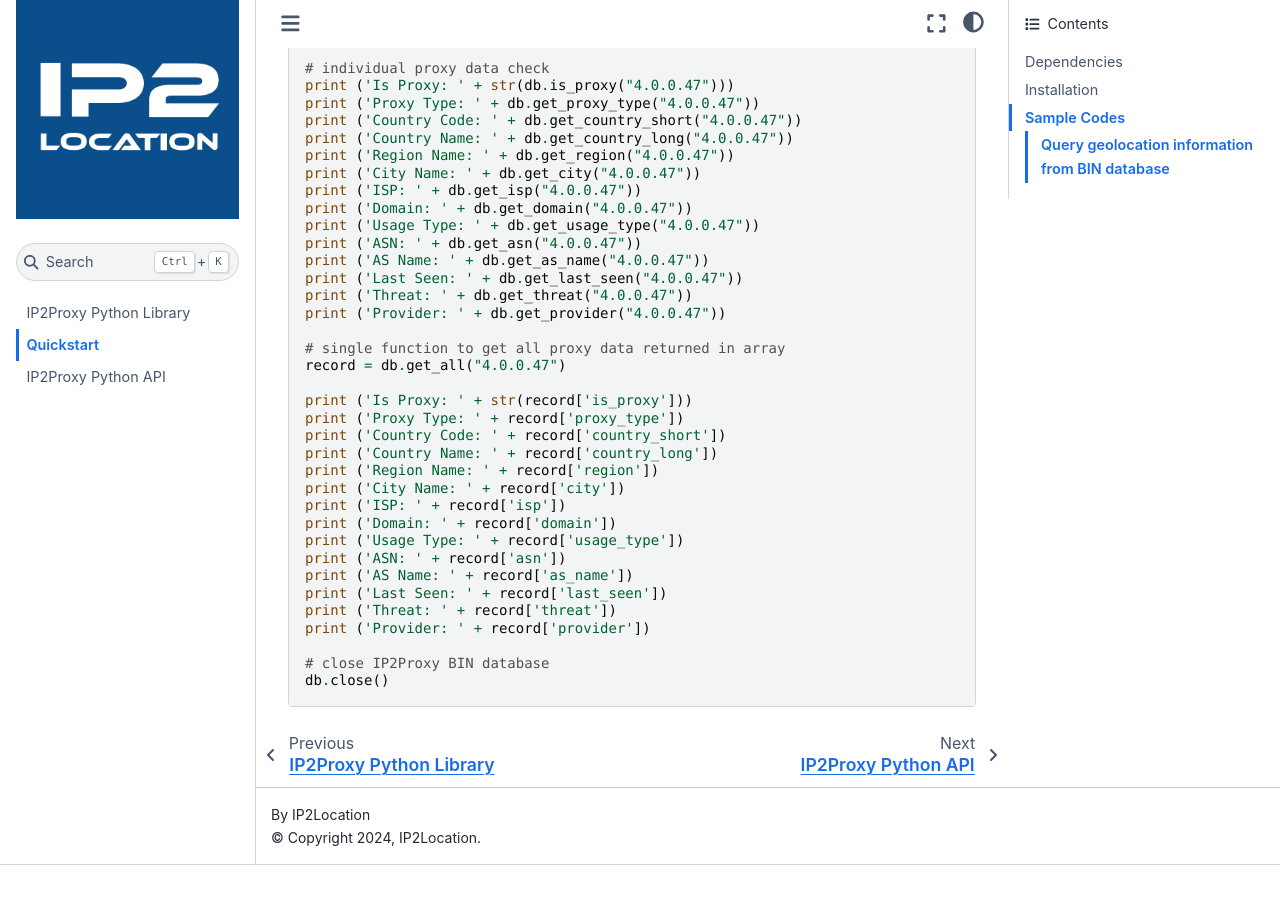
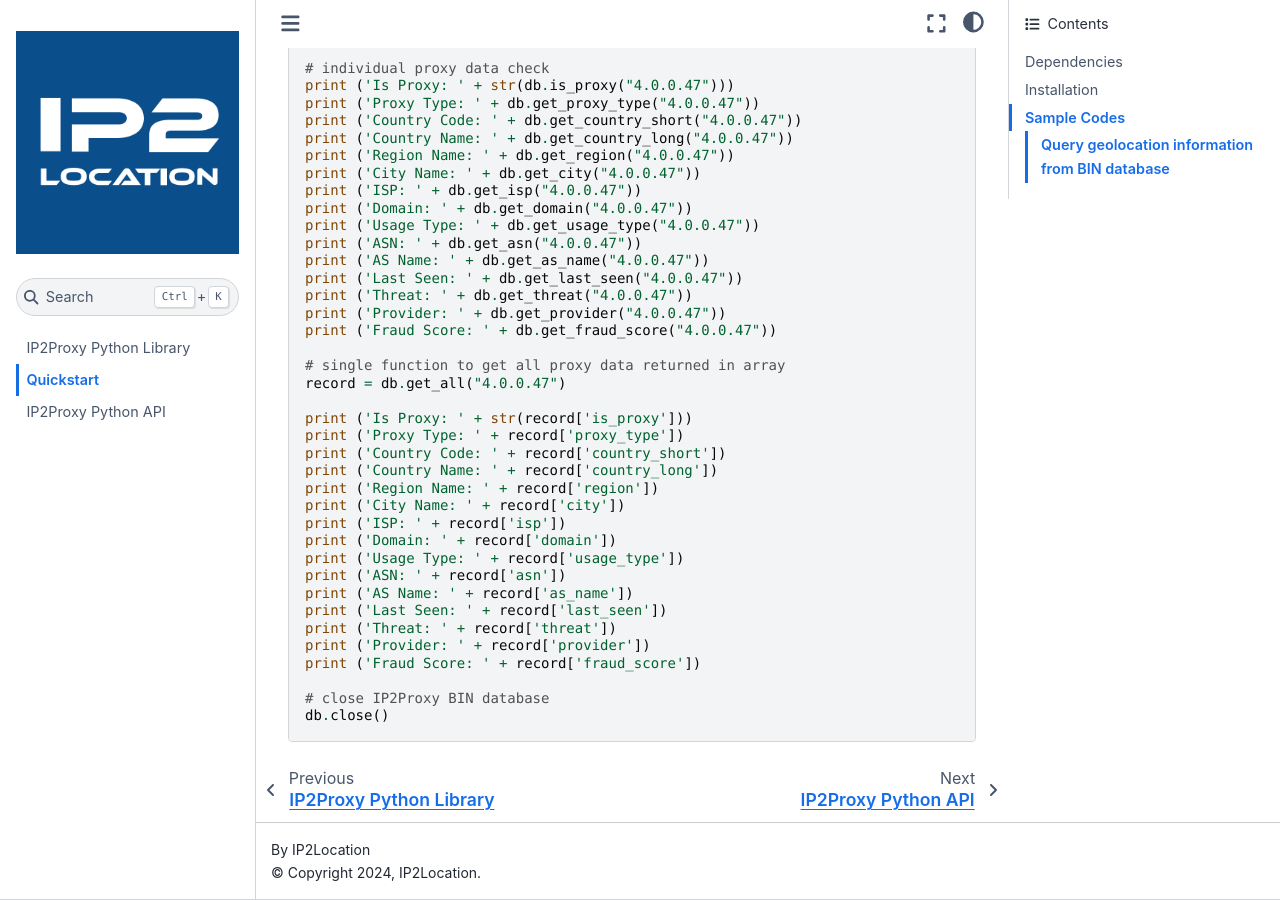
Before and after one commit to ip2location/ip2proxy-python, a Sphinx documentation site: the page built from docs/source/quickstart.md, in a window 1280 px wide and 900 px high, scrolled down 1206 px. Built offline with Sphinx 7.4.7 and the Sphinx Book theme 1.1.4, drawn with Linux system fonts in a browser that asks for light colours; before the commit the page ends 2071 px from its top, so only the background shows below that.

Commit message:
Update the documentation

```diff
--- a/docs/source/quickstart.md
+++ b/docs/source/quickstart.md
@@ -60,6 +60,7 @@
 print ('Last Seen: ' + db.get_last_seen("4.0.0.47"))
 print ('Threat: ' + db.get_threat("4.0.0.47"))
 print ('Provider: ' + db.get_provider("4.0.0.47"))
+print ('Fraud Score: ' + db.get_fraud_score("4.0.0.47"))
 
 # single function to get all proxy data returned in array
 record = db.get_all("4.0.0.47")
@@ -78,6 +79,7 @@
 print ('Last Seen: ' + record['last_seen'])
 print ('Threat: ' + record['threat'])
 print ('Provider: ' + record['provider'])
+print ('Fraud Score: ' + record['fraud_score'])
 
 # close IP2Proxy BIN database
 db.close()
```
Also changed, not shown: docs/source/code.md (+1 -0 lines).
